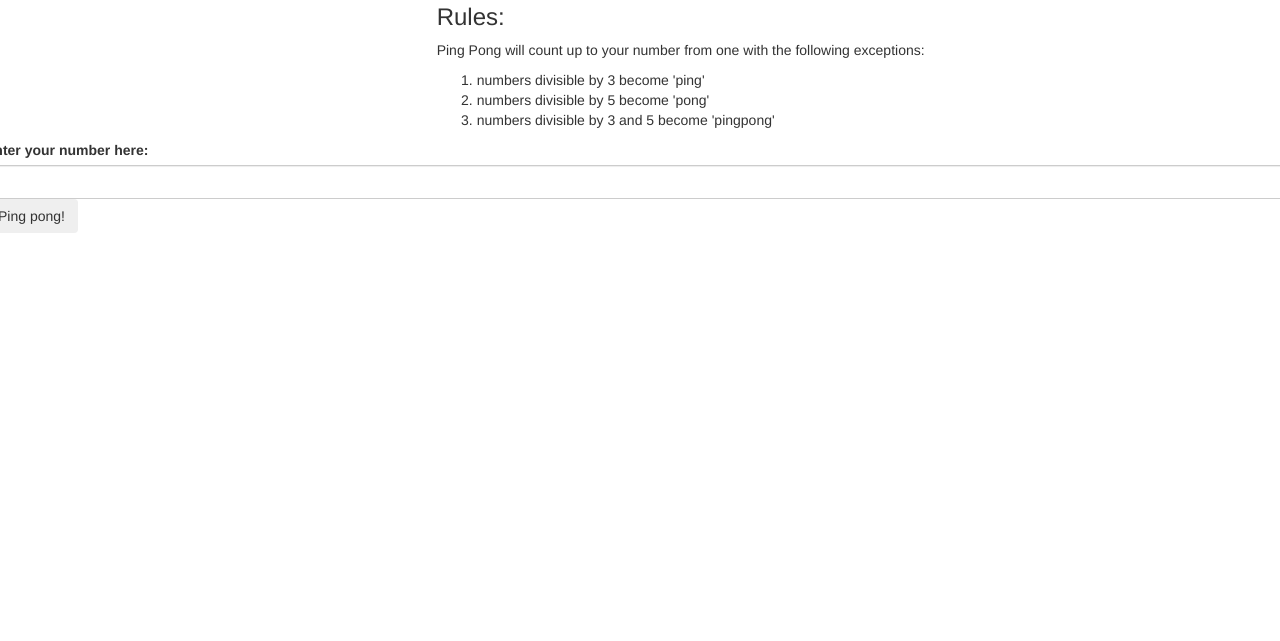
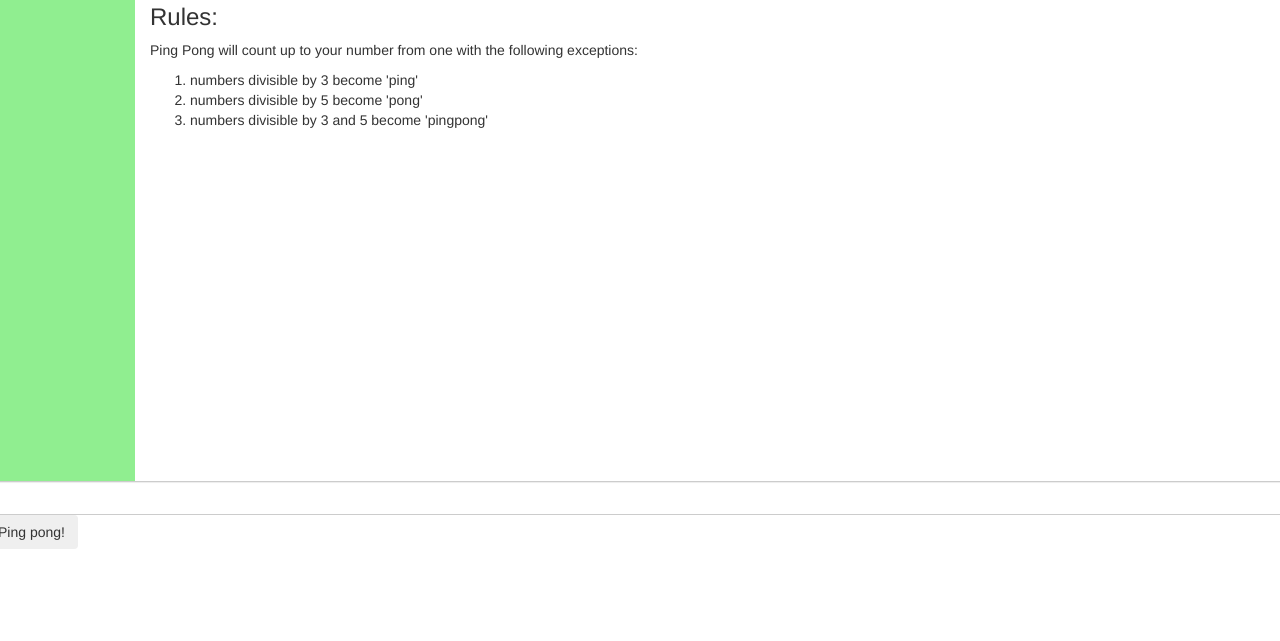
Before and after one commit to ephantuskaranja/Ping-pong, a plain HTML site: page index.html in a window 1280 px wide. Shown: the part 159-800 px from the top of the page. Drawn offline with nearby package versions, Linux system fonts and the light colour scheme.

Commit message:
add background color,height and width of sidebar

```diff
--- a/css/styles.css
+++ b/css/styles.css
@@ -5,3 +5,8 @@
 #row1{
     text-align: center;
 }
+#NavArea{
+    background-color: lightgreen;
+    width: 150px;
+    height: 550px;
+}
--- a/index.html
+++ b/index.html
@@ -19,7 +19,7 @@
         <!--this is an empty row-->
     </div>
     <div class="row">
-        <div class="col-md-4">
+        <div class="col-md-4" id="NavArea">
             <!--side nav area-->
         </div>
         <div class="col-md-8">
```
